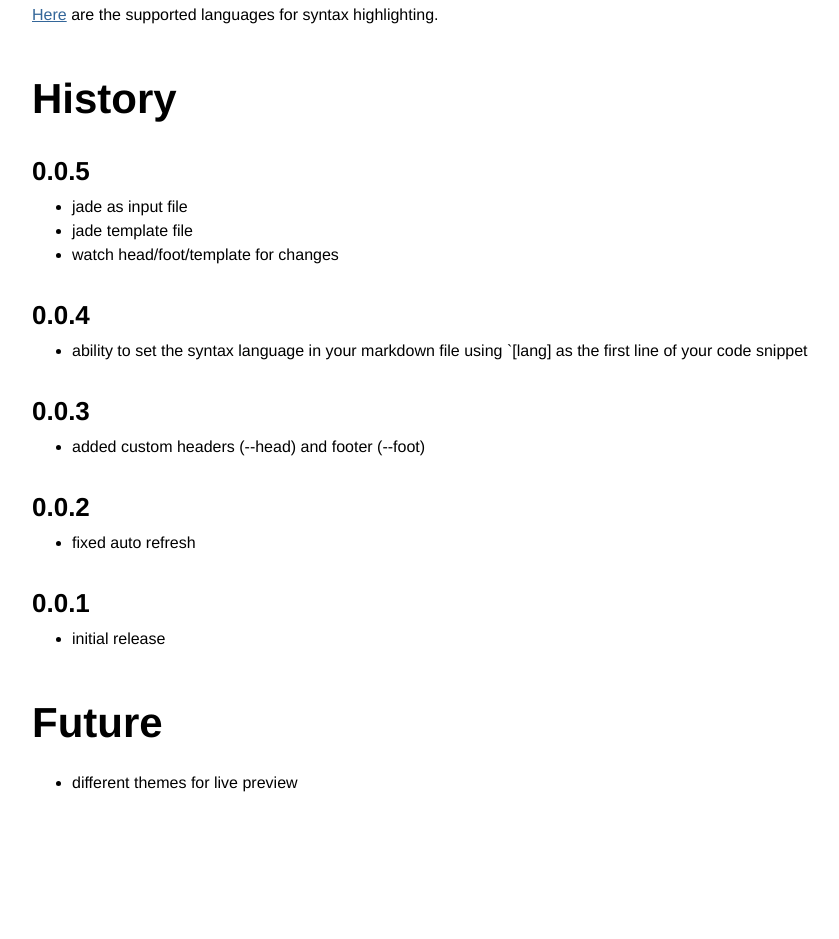
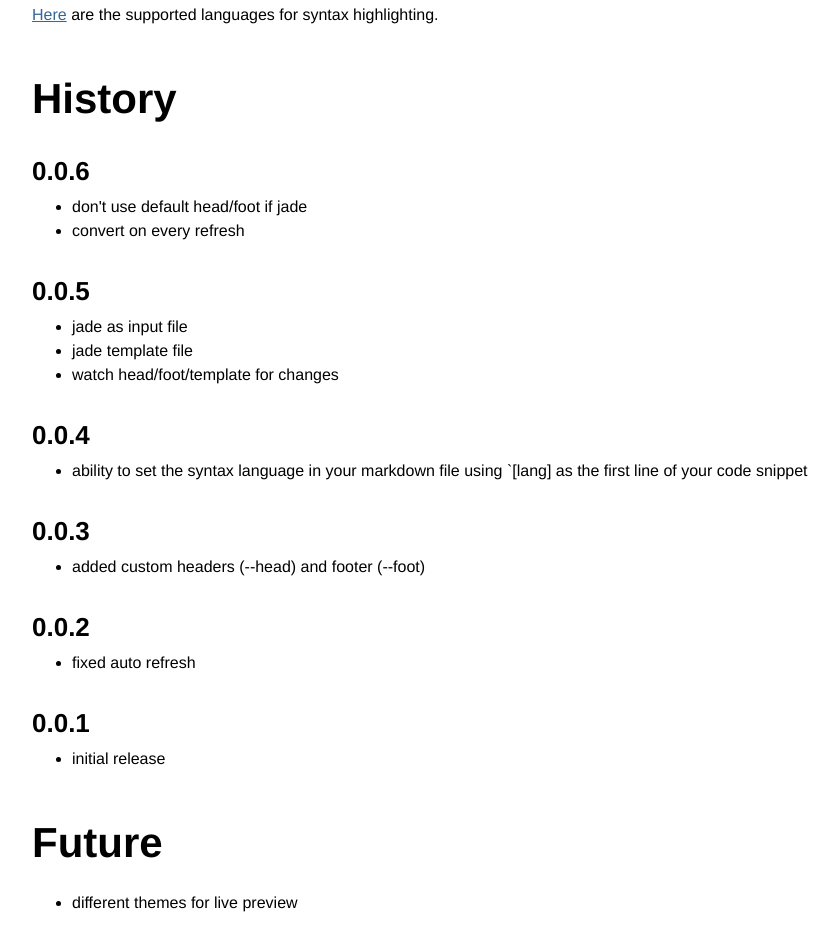
Before and after one commit to jgallen23/markx, a plain HTML site: page index.html in a window 1280 px wide. Shown: the part 2750-3689 px from the top of the page, without its empty margins (118-957 px from the left). Before the commit the page ends 3569 px from the top, so only its background shows below. Drawn offline with Linux system fonts and the light colour scheme.

Commit message:
updated site

```diff
--- a/index.html
+++ b/index.html
@@ -111,6 +111,8 @@ This is a paragraph
 
 </p>
 <h2>History</h2>
+<h3>0.0.6</h3>
+<ul><li>don&apos;t use default head/foot if jade</li><li>convert on every refresh </li></ul>
 <h3>0.0.5</h3>
 <ul><li>jade as input file</li><li>jade template file</li><li>watch head/foot/template for changes </li></ul>
 <h3>0.0.4</h3>
```
